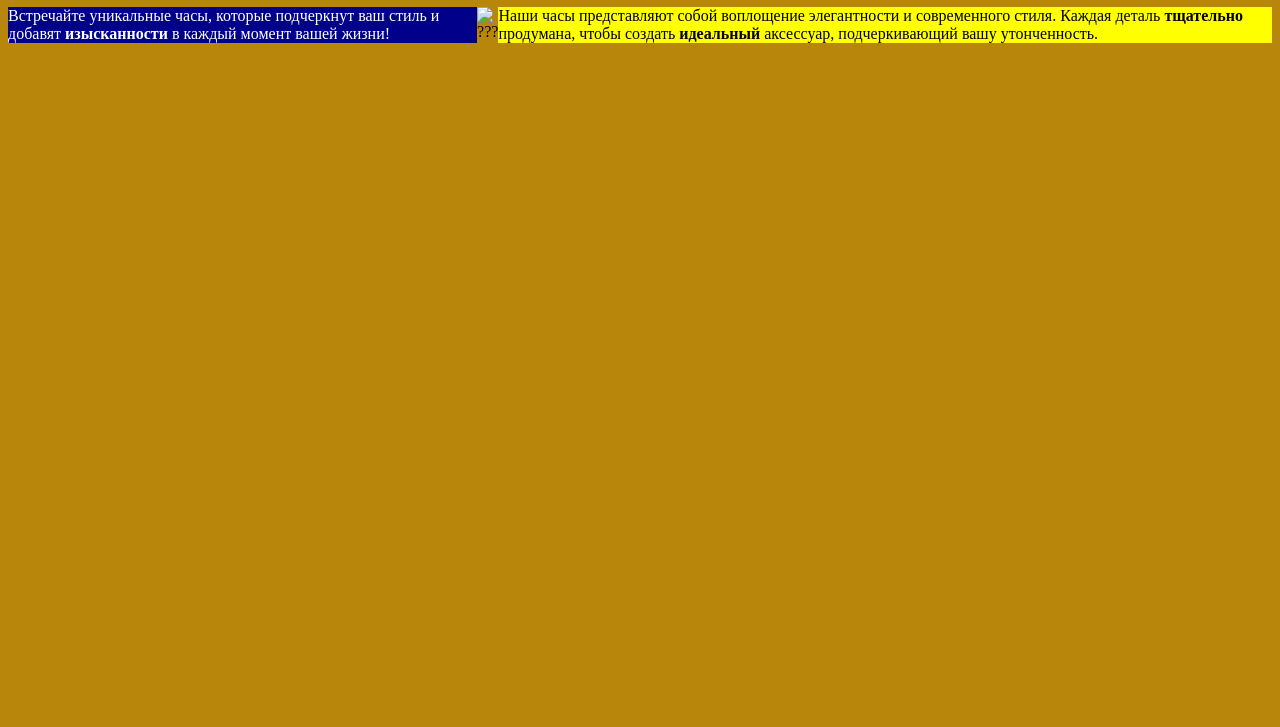
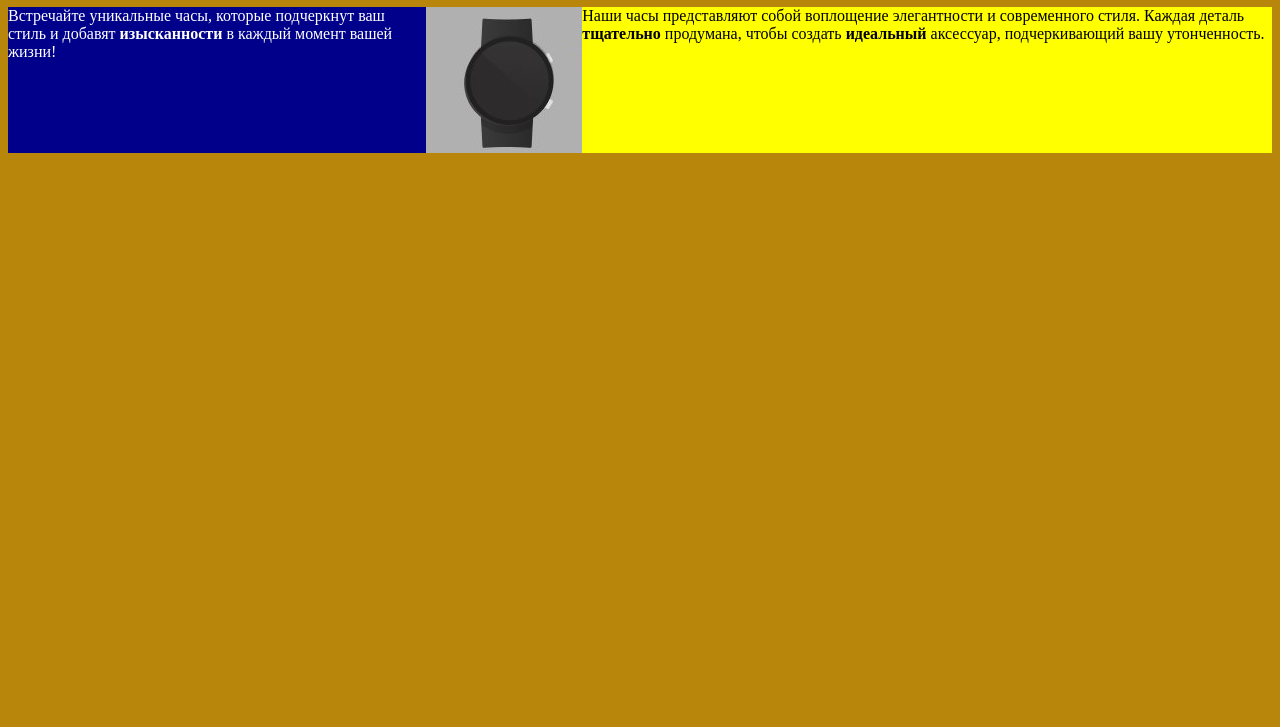
Before and after one commit to noobythenoober/noobythenoober.github.io, a plain HTML site: page index.html in a window 1280 px wide. Shown: the part 73-800 px from the top of the page. Drawn offline with Linux system fonts and the light colour scheme.

Commit message:
index.html

```diff
--- a/index.html
+++ b/index.html
@@ -38,7 +38,7 @@
         <article>
             <div class="first">Встречайте уникальные часы, которые подчеркнут ваш стиль и добавят <strong>изысканности</strong> в каждый момент вашей жизни!
             </div>
-            <img src="images/SharedScreenshotclock.jpg" alt="???">
+            <img src="SharedScreenshotclock.jpg" alt="???">
             <span class="second">Наши часы представляют собой воплощение элегантности и современного стиля. Каждая деталь <strong>тщательно</strong> продумана, чтобы создать <strong>идеальный</strong> аксессуар, подчеркивающий вашу утонченность.</span>
 
         </article>
```
